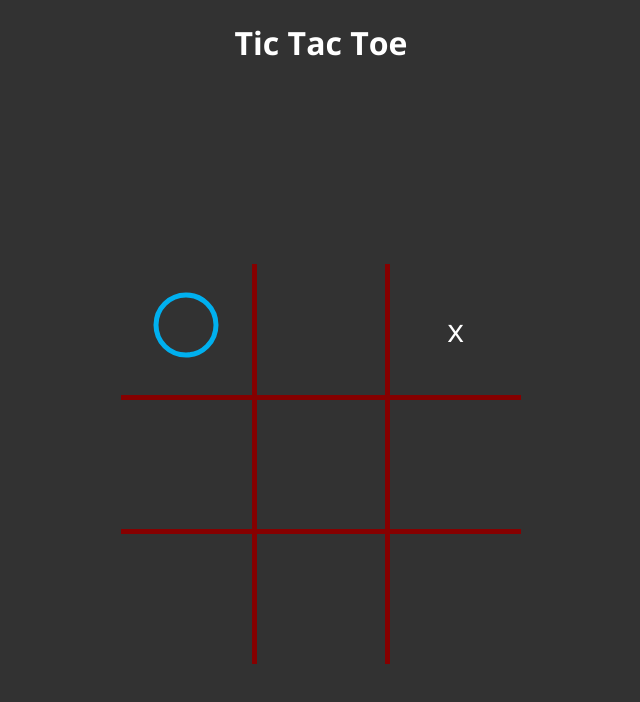
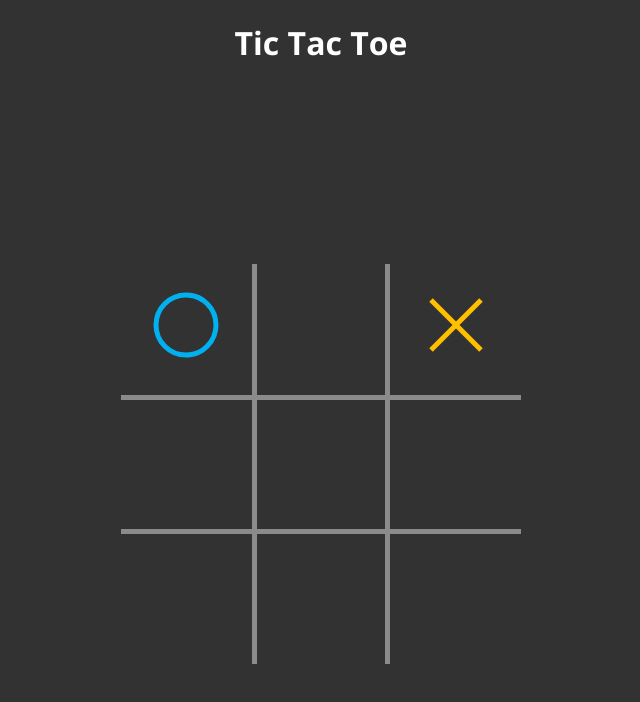
Before and after one commit to Djindustrie/tac-tac-toe-promp-enginjeering, a plain HTML site: page index.html in a window 1280 px wide. Shown: the whole page, without its empty margins (319-959 px from the left). Drawn offline with nearby package versions, Linux system fonts and the light colour scheme.

```diff
--- a/script.js
+++ b/script.js
@@ -1,5 +1,8 @@
 let fields = ['circle', null, 'cross', null, null, null, null, null, null];
-
+let width = 70;
+let height = 70;
+let crossColor = "#FFC000";
+let circleColor = "#00B0EF";
 
 function init(){
     render();
@@ -14,7 +17,7 @@
         for (let j = 0; j < 3; j++) {
             let index = i * 3 + j;
             let cellValue = fields[index];
-            let displayValue = cellValue === 'circle' ? generateCircleSVG() : cellValue === 'cross' ? 'x' : '';
+            let displayValue = cellValue === 'circle' ? generateCircleSVG() : cellValue === 'cross' ? generateCrossSVG() : '';
             tableHTML += `<td>${displayValue}</td>`;
         }
         tableHTML += '</tr>';
@@ -26,8 +29,8 @@
 
 function generateCircleSVG() {
     const svgHTML = `
-        <svg width="70" height="70" viewBox="0 0 70 70" xmlns="http://www.w3.org/2000/svg">
-            <circle cx="35" cy="35" r="30" stroke="#00B0EF" stroke-width="5" fill="none">
+        <svg width="${width}" height="${height}" viewBox="0 0 70 70" xmlns="http://www.w3.org/2000/svg">
+            <circle cx="35" cy="35" r="30" stroke="${circleColor}" stroke-width="5" fill="none">
                 <animate attributeName="stroke-dasharray" from="0, 188.4" to="188.4, 188.4" dur="400ms" fill="freeze" />
             </circle>
         </svg>
@@ -35,5 +38,18 @@
     return svgHTML;
 }
 
-// Beispiel: Füge den SVG-Code zu einem div mit der ID 'Content' hinzu
-document.getElementById('content').innerHTML = generateCircleSVG();
+function generateCrossSVG() {
+    const svgHTML = `
+        <svg width="${width}" height="${height}" viewBox="0 0 70 70" xmlns="http://www.w3.org/2000/svg">
+            <line x1="10" y1="10" x2="60" y2="60" stroke="${crossColor}" stroke-width="5">
+                <animate attributeName="x2" from="10" to="60" dur="400ms" fill="freeze" />
+                <animate attributeName="y2" from="10" to="60" dur="400ms" fill="freeze" />
+            </line>
+            <line x1="10" y1="60" x2="60" y2="10" stroke="${crossColor}" stroke-width="5">
+                <animate attributeName="x2" from="10" to="60" dur="400ms" fill="freeze" />
+                <animate attributeName="y2" from="60" to="10" dur="400ms" fill="freeze" />
+            </line>
+        </svg>
+    `;
+    return svgHTML;
+}
--- a/style.css
+++ b/style.css
@@ -31,13 +31,18 @@
   text-align: center;
   vertical-align: middle;
   font-size: 2em;
+  cursor: pointer;
+}
+
+td:hover {
+    background-color: rgba(255, 255, 255, 0.1);
 }
 
 table {
   border-collapse: collapse;
 }
 table td {
-  border: 5px solid rgb(134, 0, 0);
+  border: 5px solid rgb(139, 139, 139);
 }
 table tr:first-child td {
   border-top: 0;
```
